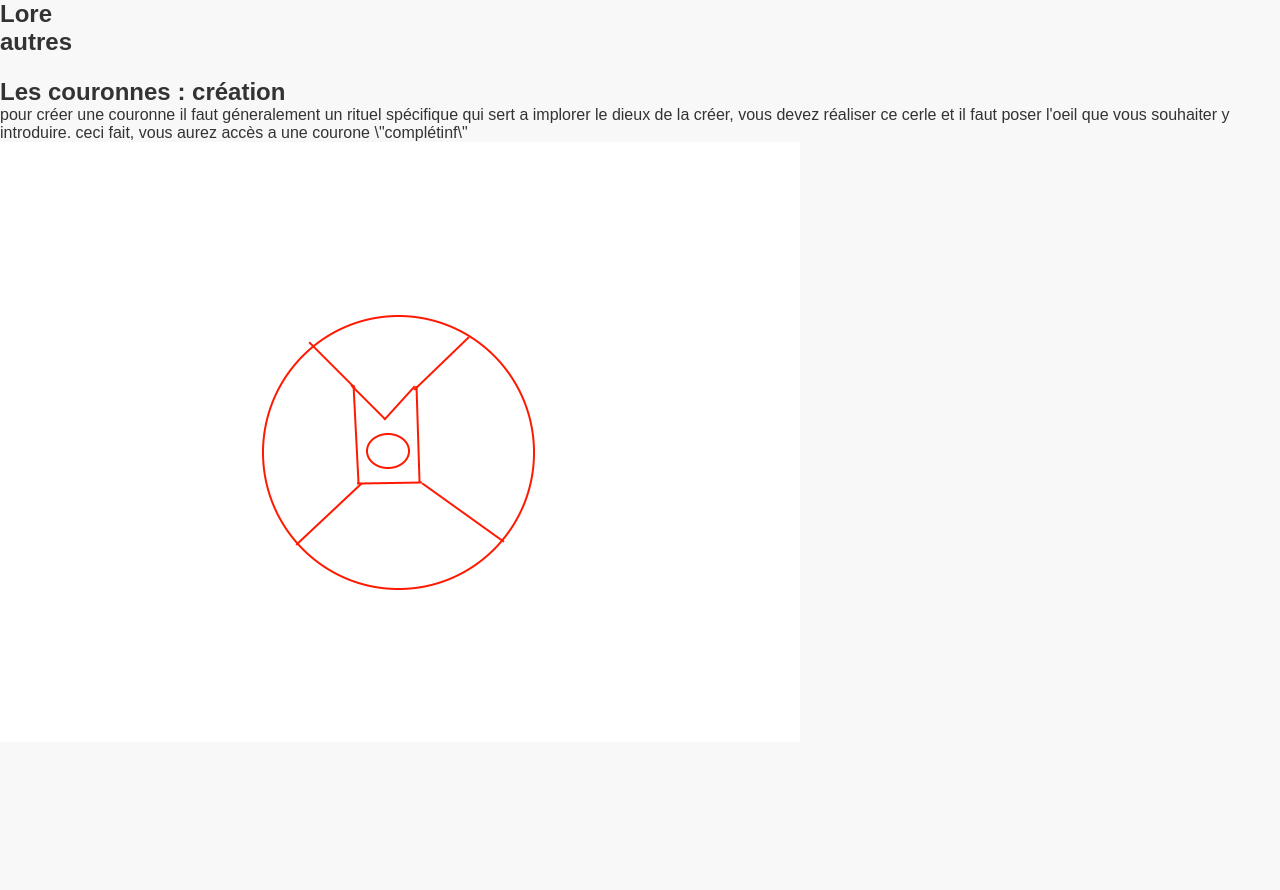
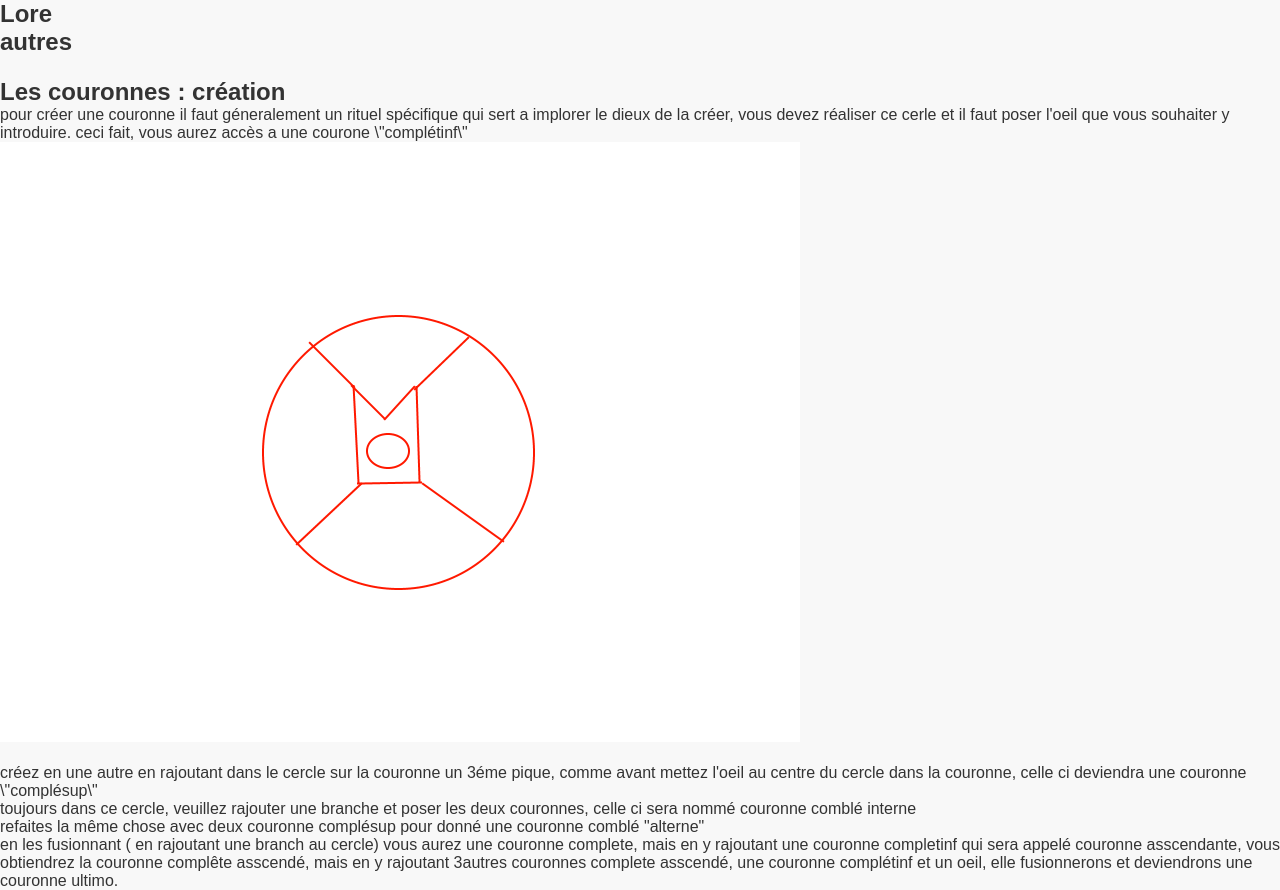
Before and after one commit to cameramanpov/cult-of-the-lamb-lore-autres, a plain HTML site: page index.html in a window 1280 px wide. Before the commit the page ends 800 px from the top, so only its background shows below. Drawn offline with Linux system fonts and the light colour scheme.

Commit message:
Update index.html

```diff
--- a/index.html
+++ b/index.html
@@ -76,6 +76,12 @@ footer {
     <h2>Les couronnes : création</h2>
     <p>pour créer une couronne il faut géneralement un rituel spécifique qui sert a implorer le dieux de la créer, vous devez réaliser ce cerle et il faut poser l'oeil que vous souhaiter y introduire. ceci fait, vous aurez accès a une courone \"complétinf\"</p>
     <img src="ne.png" alt="Rituel">
+    <br>
+    <br>
+    <p>créez en une autre en rajoutant dans le cercle sur la couronne un 3éme pique, comme avant mettez l'oeil au centre du cercle dans la couronne, celle ci deviendra une couronne \"complésup\"</p>
+    <p>toujours dans ce cercle, veuillez rajouter une branche et poser les deux couronnes, celle ci sera nommé couronne comblé interne</p>
+    <p>refaites la même chose avec deux couronne complésup pour donné une couronne comblé "alterne"</p>
+    <p>en les fusionnant ( en rajoutant une branch au cercle) vous aurez une couronne complete, mais en y rajoutant une couronne completinf qui sera appelé couronne asscendante, vous obtiendrez la couronne complête asscendé, mais en y rajoutant 3autres couronnes complete asscendé, une couronne complétinf et un oeil, elle fusionnerons et deviendrons une couronne ultimo. </p>
   </section>
 </body>
 </html>
```
